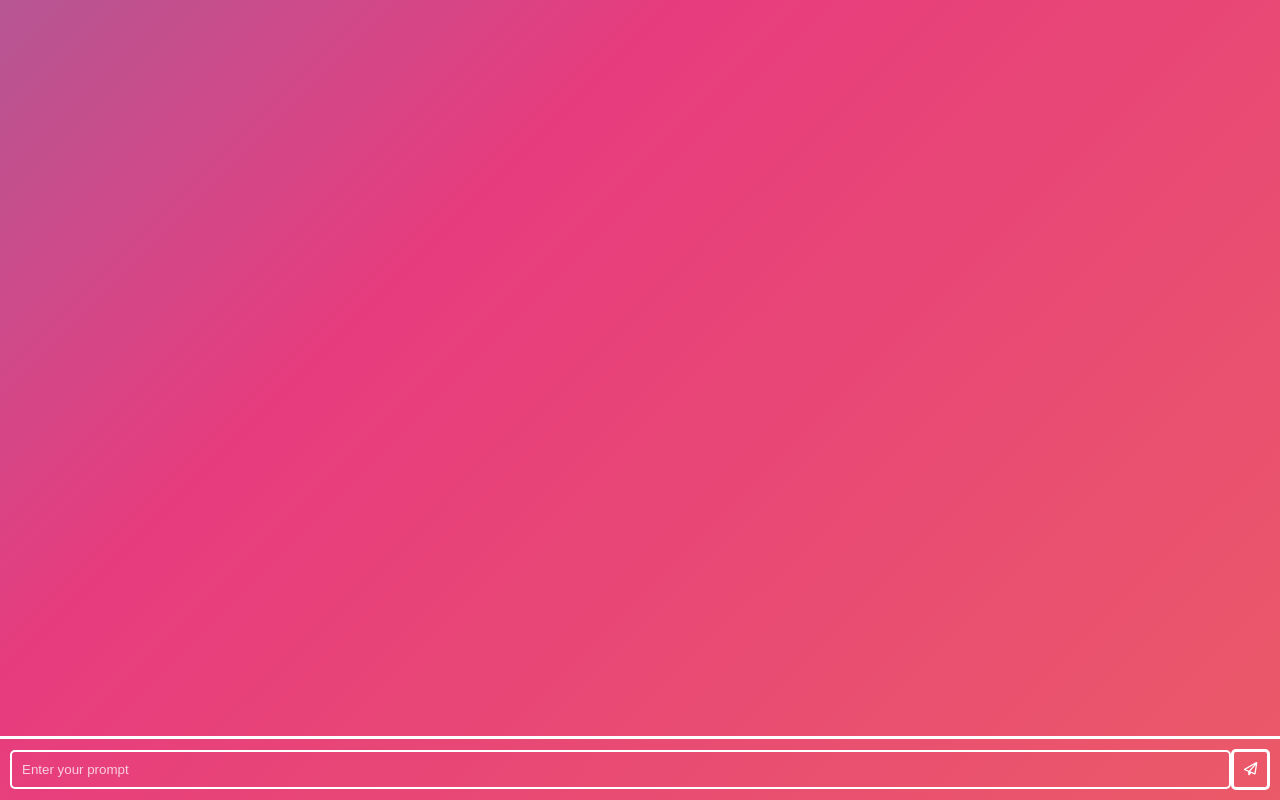
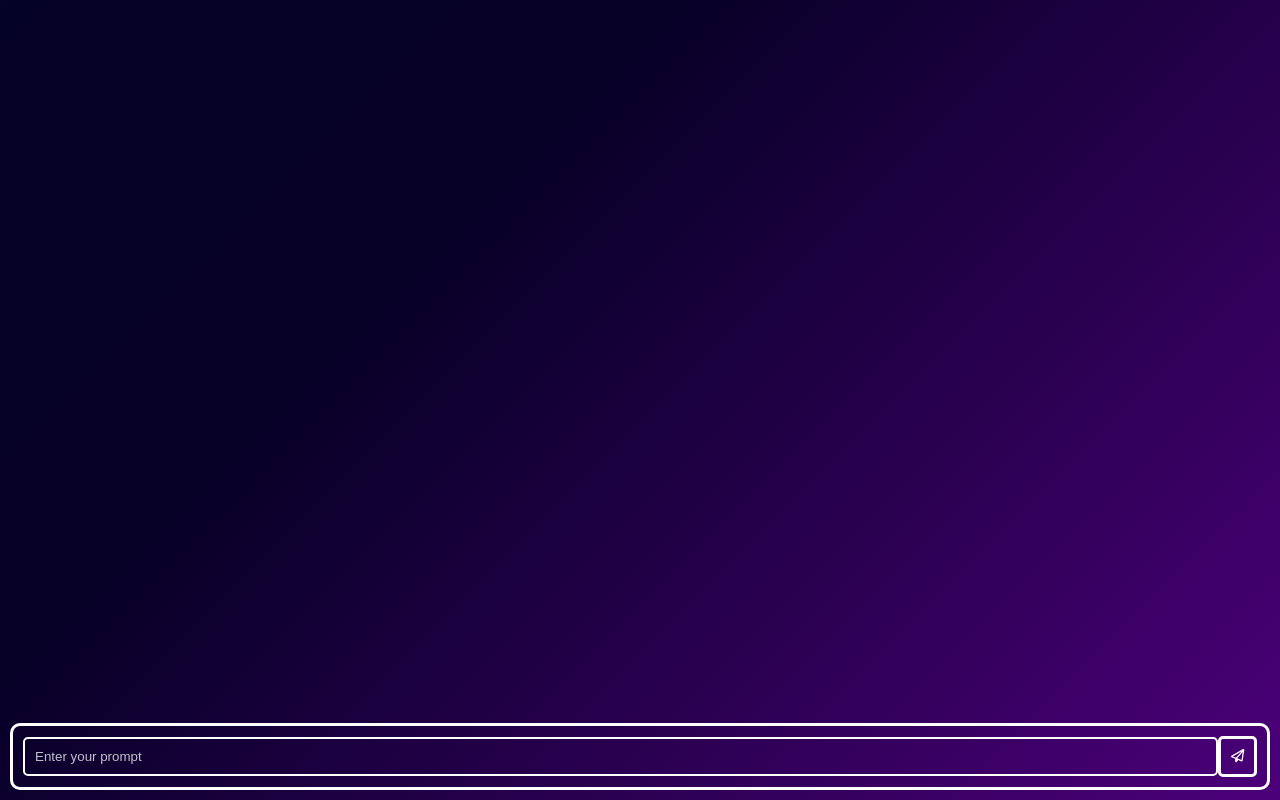
Before and after one commit to abhideepghosh/smilemore-worryless, a React (Vite) app: page / in a window 1280 px wide. Built offline with nearby package versions, Linux system fonts and the light colour scheme.

Commit message:
CSS Update

```diff
--- a/src/App.css
+++ b/src/App.css
@@ -10,7 +10,9 @@
   align-items: center;
   padding: 10px;
   background-color: transparent;
-  border-top: 3px solid white;
+  border: 3px solid white;
+  border-radius: 10px;
+  margin: 10px;
 }
 
 .prompt-form input {
--- a/src/index.css
+++ b/src/index.css
@@ -4,7 +4,7 @@
 }
 
 body {
-  background: linear-gradient(-45deg, #ee7752, #e73c7e, #23a6d5, #23d5ab);
+  background: linear-gradient(-45deg, #9000cb, #070027, #020b29, #01498d);
   background-size: 400% 400%;
   animation: gradient 15s ease infinite;
   height: 100vh;
```
